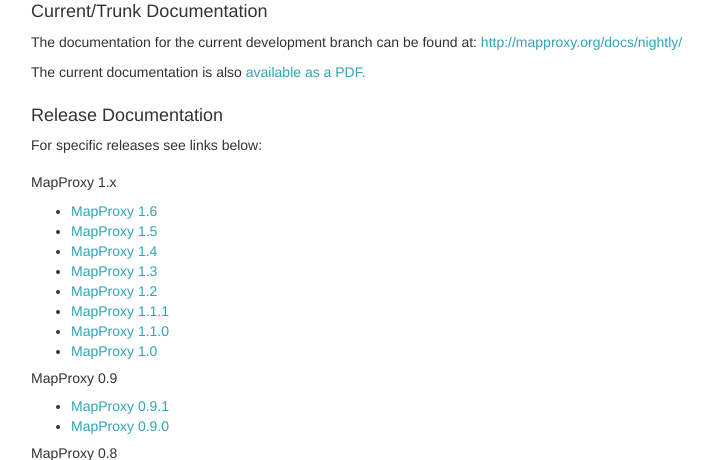
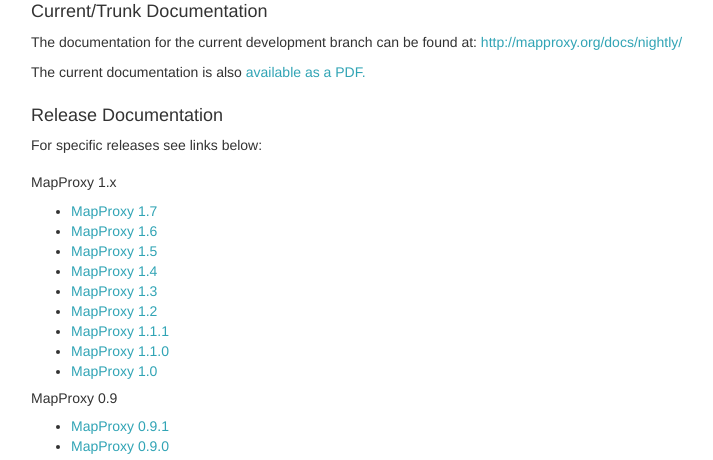
Before and after one commit to mapproxy/mapproxy-homepage, a Flask app: page /documentation in a window 1280 px wide. Shown: the part 147-607 px from the top of the page, without its empty margins (39-752 px from the left). Run offline with Flask 2, Linux system fonts and the light colour scheme; some libraries are stand-ins or nearby versions.

Commit message:
link 1.7 docs

```diff
--- a/homepage/templates/base/documentation.html
+++ b/homepage/templates/base/documentation.html
@@ -8,6 +8,7 @@
   <div class="col-md-3">
     <h5>MapProxy 1.x</h5>
     <ul>
+      <li><a href="http://mapproxy.org/docs/1.7.0/">MapProxy 1.7</a></li>
       <li><a href="http://mapproxy.org/docs/1.6.0/">MapProxy 1.6</a></li>
       <li><a href="http://mapproxy.org/docs/1.5.0/">MapProxy 1.5</a></li>
       <li><a href="http://mapproxy.org/docs/1.4.0/">MapProxy 1.4</a></li>
```
